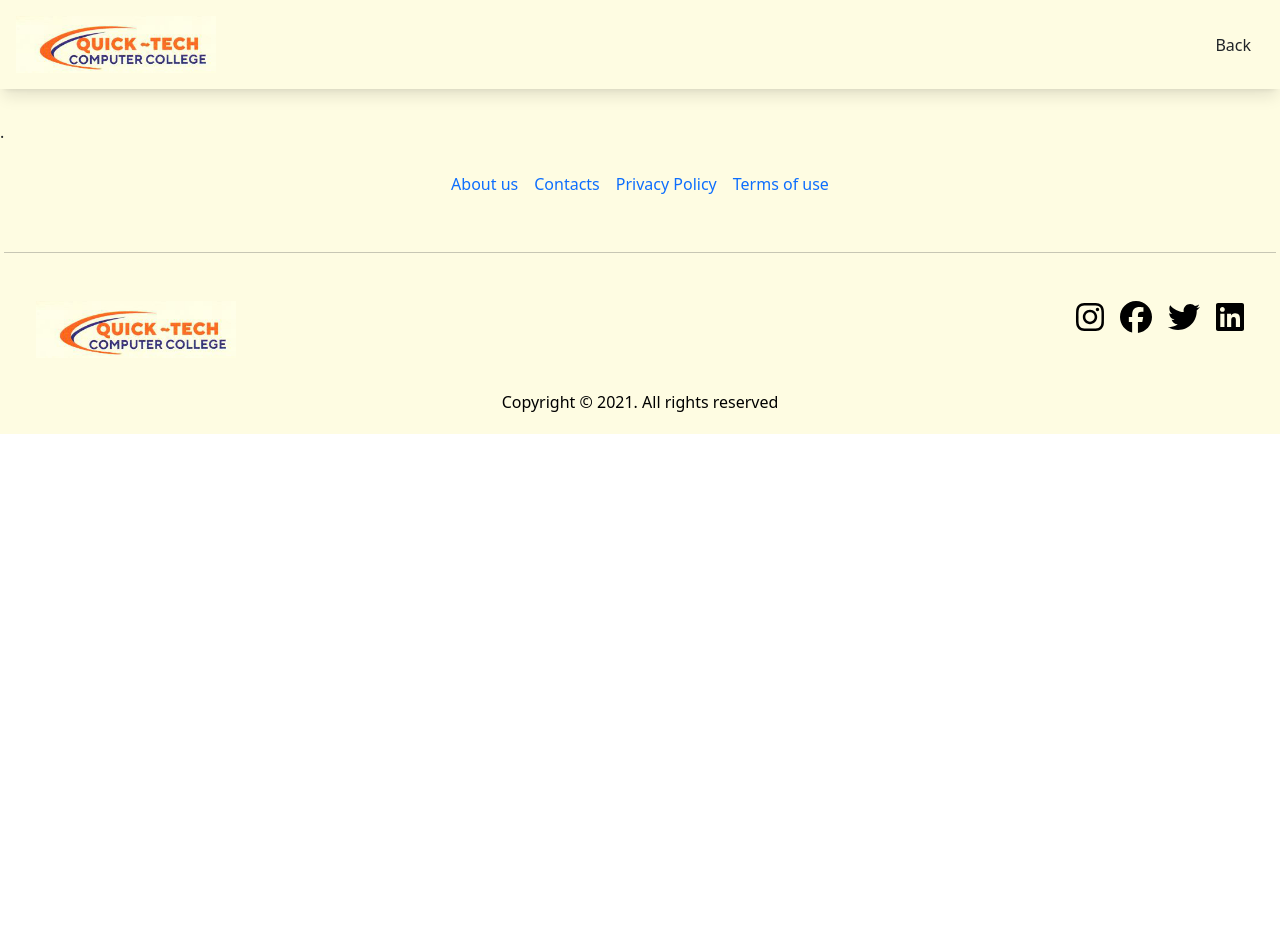
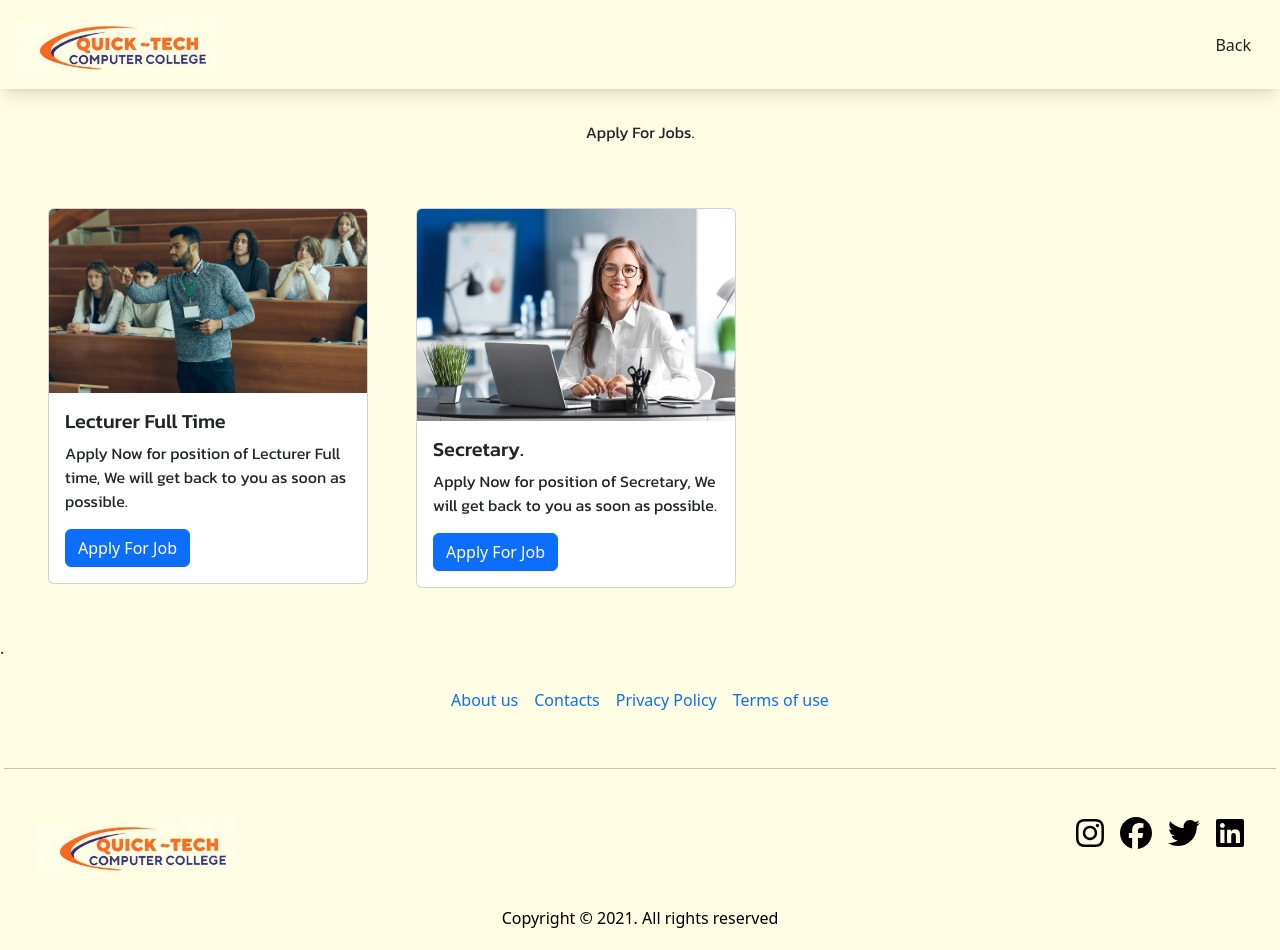
Before and after one commit to Brianali-codes/QUICK-TECH-COLLEGE, a React (Vite) app: page /vacancies in a window 1280 px wide. Before the commit the page ends 800 px from the top, so only its background shows below. Built offline with nearby package versions, Linux system fonts and the light colour scheme.

Commit message:
Added Job application Tab

```diff
--- a/src/vacancies.jsx
+++ b/src/vacancies.jsx
@@ -1,5 +1,10 @@
 import Nav2 from "./nav2"
 import Footer from "./footer"
+import { Card } from "react-bootstrap"
+import { motion } from 'framer-motion';
+import Lec from './assets/Lec.jpg'
+import Sec from './assets/Sec.jpg'
+import { Button } from 'react-bootstrap'
 
 export default function Vacancies(){
 
@@ -8,9 +13,44 @@ export default function Vacancies(){
     return(
         <>
          <Nav2/>
-         <div className="p-5">
+         <br /><br /><br /><br /><br />
+            <p className="Desc text-center">Apply For Jobs.</p>
+         <div className="p-5 flex flex-row gap-5">
 
-           Apply For Job
+            <motion.div
+                            initial={{ opacity: 0, y: 20 }} // Starting position
+                            whileInView={{ opacity: 1, y: 0 }} // Ending position when in view
+                            transition={{ duration: 1 }} // Transition duration
+                            viewport={{ once: true }} // Animation happens only once when it comes into view
+                            >
+                            <Card style={{ width: '20rem' , height:'',}} className='Cards'>
+                                    <Card.Img variant="top" src={Lec} />
+                            <Card.Body>
+                            <Card.Title className='Desc'>Lecturer Full Time</Card.Title>
+                                <Card.Text className='Desc'>
+                                        Apply Now for position of Lecturer Full time, We will get back to you as soon as possible.</Card.Text>
+                                <a href="https://forms.zohopublic.com/gamerfunky78gm1/form/JobApplication/formperma/ryJeMpxutcqbg4somk1Ym__algpRoDXcV5x1jzPucx4" target='_blank'><Button variant='primary'>Apply For Job</Button></a>
+                            </Card.Body>
+                        </Card>
+            </motion.div>
+
+            <motion.div
+                            initial={{ opacity: 0, y: 20 }} // Starting position
+                            whileInView={{ opacity: 1, y: 0 }} // Ending position when in view
+                            transition={{ duration: 1 }} // Transition duration
+                            viewport={{ once: true }} // Animation happens only once when it comes into view
+                            >
+                            <Card style={{ width: '20rem' , height:'',}} className='Cards'>
+                                    <Card.Img variant="top" src={Sec} />
+                            <Card.Body>
+                            <Card.Title className='Desc'>Secretary.</Card.Title>
+                                <Card.Text className='Desc'>
+                                Apply Now for position of Secretary, We will get back to you as soon as possible. </Card.Text>
+                                <a href="https://forms.zohopublic.com/gamerfunky78gm1/form/JobApplication/formperma/ryJeMpxutcqbg4somk1Ym__algpRoDXcV5x1jzPucx4" target='_blank'><Button variant='primary'>Apply For Job</Button></a>
+                            </Card.Body>
+                        </Card>
+            </motion.div>
+
         </div>.
            <Footer/>
         </>
```
Also changed, not shown: src/assets/Lec.jpg (added), src/assets/Sec.jpg (added).
